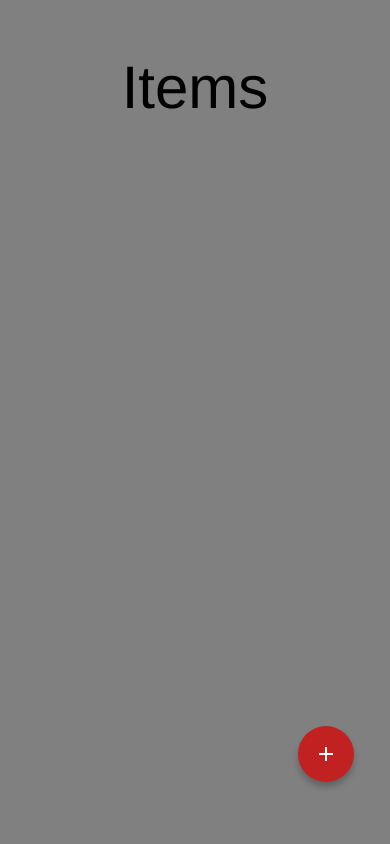
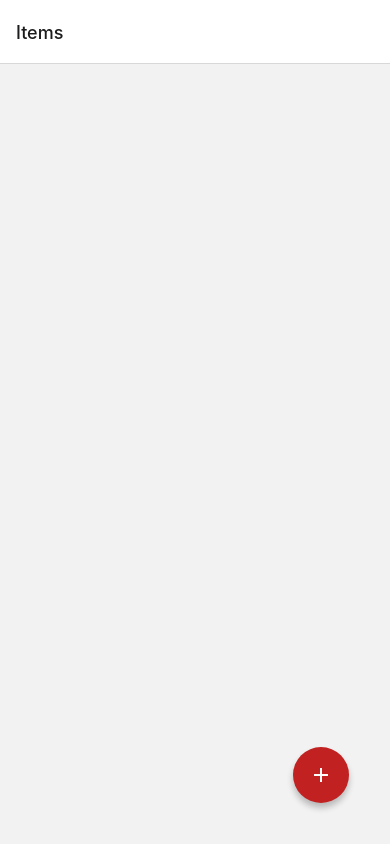
Before and after one commit to WALMIN/ProductManager, a React Native app: screen /ProductList in a window 390 px wide. Built offline with nearby package versions, Linux system fonts and the light colour scheme.

Commit message:
Added React Navigation

```diff
--- a/App.tsx
+++ b/App.tsx
@@ -1,24 +1,22 @@
-import { StatusBar } from 'expo-status-bar';
 import React from 'react';
-import { StyleSheet, Text, View } from 'react-native';
-import ProductList from './src/screens/ProductList';
+import { NavigationContainer } from "@react-navigation/native";
+import { createNativeStackNavigator } from "@react-navigation/native-stack";
+import { StackScreens } from "./src/helpers/types";
+import ProductList from "./src/screens/ProductList";
+import { Title } from 'react-native-paper';
+export default function App() {
+  const Stack = createNativeStackNavigator<StackScreens>();
+  return (
+    <NavigationContainer>
+      <Stack.Navigator initialRouteName="ProductList">
+        <Stack.Screen
+          name="ProductList"
+          component={ProductList}
+          options={{title: "Items"}}
+        />
+      </Stack.Navigator>
+      <ProductList />
 
-
-
-export default function App() {
-  return (
-    <View style={styles.container}>
-      <ProductList />
-      <StatusBar style="auto" />
-    </View>
+    </NavigationContainer>
   );
 }
-
-const styles = StyleSheet.create({
-  container: {
-    flex: 1,
-    backgroundColor: 'gray',
-    alignItems: 'center',
-    justifyContent: 'center',
-  },
-});
--- a/package.json
+++ b/package.json
@@ -11,6 +11,7 @@
   },
   "dependencies": {
     "@react-navigation/native": "^6.0.6",
+    "@react-navigation/native-stack": "^6.2.5",
     "expo": "~43.0.2",
     "expo-status-bar": "~1.1.0",
     "react": "^16.14.0",
@@ -18,6 +19,8 @@
     "react-is": "^16.13.1",
     "react-native": "0.64.3",
     "react-native-paper": "^4.10.1",
+    "react-native-safe-area-context": "3.3.2",
+    "react-native-screens": "~3.8.0",
     "react-native-web": "0.17.1",
     "styled-components": "^5.3.3"
   },
--- /dev/null
+++ b/src/helpers/types.ts
@@ -0,0 +1,3 @@
+export type StackScreens = {
+    ProductList: undefined,
+}
--- a/src/screens/ProductList.tsx
+++ b/src/screens/ProductList.tsx
@@ -1,14 +1,12 @@
 import * as React from 'react';
 import { StyleSheet, View, SafeAreaView} from 'react-native';
 import { FAB } from 'react-native-paper';
-import NavBar from './NavBar';
 
 
 
 const MyComponent = () => (
   <SafeAreaView >
   <View style={styles.header}>
-    <NavBar />
   <FAB
     style={styles.fab}
     icon="plus"
@@ -28,8 +26,8 @@ const styles = StyleSheet.create({
     position: 'absolute',
     backgroundColor: '#C12121',
     margin: 40,
-    right: -199,
-    bottom: -400,
+    right: 1,
+    bottom: 1,
   },
 })
 
```
Also changed, not shown: 2 other files (tests, documents, lock files or other folders).
